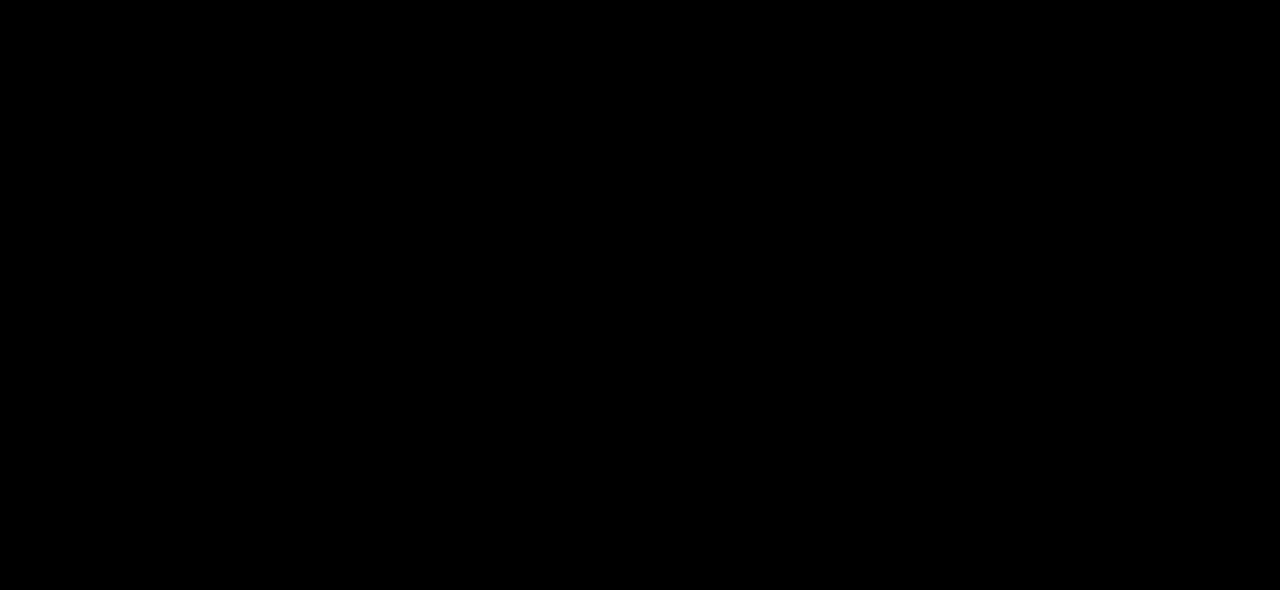
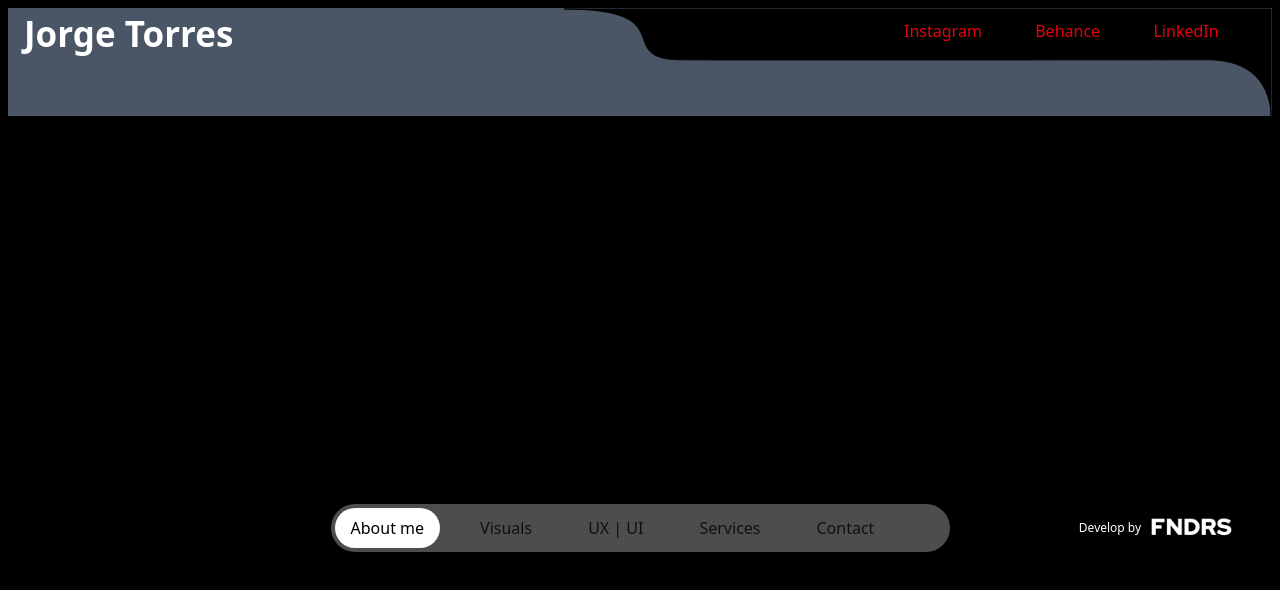
Before and after one commit to FNDRS/jorge-torres-porfolio, a Next.js app: page / in a window 1280 px wide. Shown: the top 590 px of the page. Built offline with nearby package versions, Linux system fonts and the light colour scheme.

Commit message:
feat: enhance layout with header and navigation menu integration

```diff
--- a/app/layout.tsx
+++ b/app/layout.tsx
@@ -1,9 +1,25 @@
 import "@/styles/tailwind.css"
+
+import NavMenu from "@/components/nav-menu"
 
 export default function RootLayout({ children }: { children: React.ReactNode }) {
   return (
     <html lang="en">
-      <body>{children}</body>
+      <body className="w-full h-screen border-black border-8 bg-gray-600 text-white relative">
+        <header className="relative flex justify-between text-white h-[108px] w-full">
+          <div className="h-[55px] flex justify-start w-2/3 pl-4">
+            <h1 className="font-inter font-bold text-[35px]">Jorge Torres</h1>
+          </div>
+          <img src="/assets/header-shape.svg" alt="Header Shape" />
+          <div className="h-[45px] absolute right-0 top-0 w-1/3 text-[16px]  text-red-600 flex items-center justify-evenly">
+            <a href="https://www.instagram.com/jorgeetorresx/">Instagram</a>
+            <a href="#">Behance</a>
+            <a href="https://www.linkedin.com/in/jorge-torres-5396662a3/">LinkedIn</a>
+          </div>
+        </header>
+        {children}
+        <NavMenu />
+      </body>
     </html>
   )
 }
```
